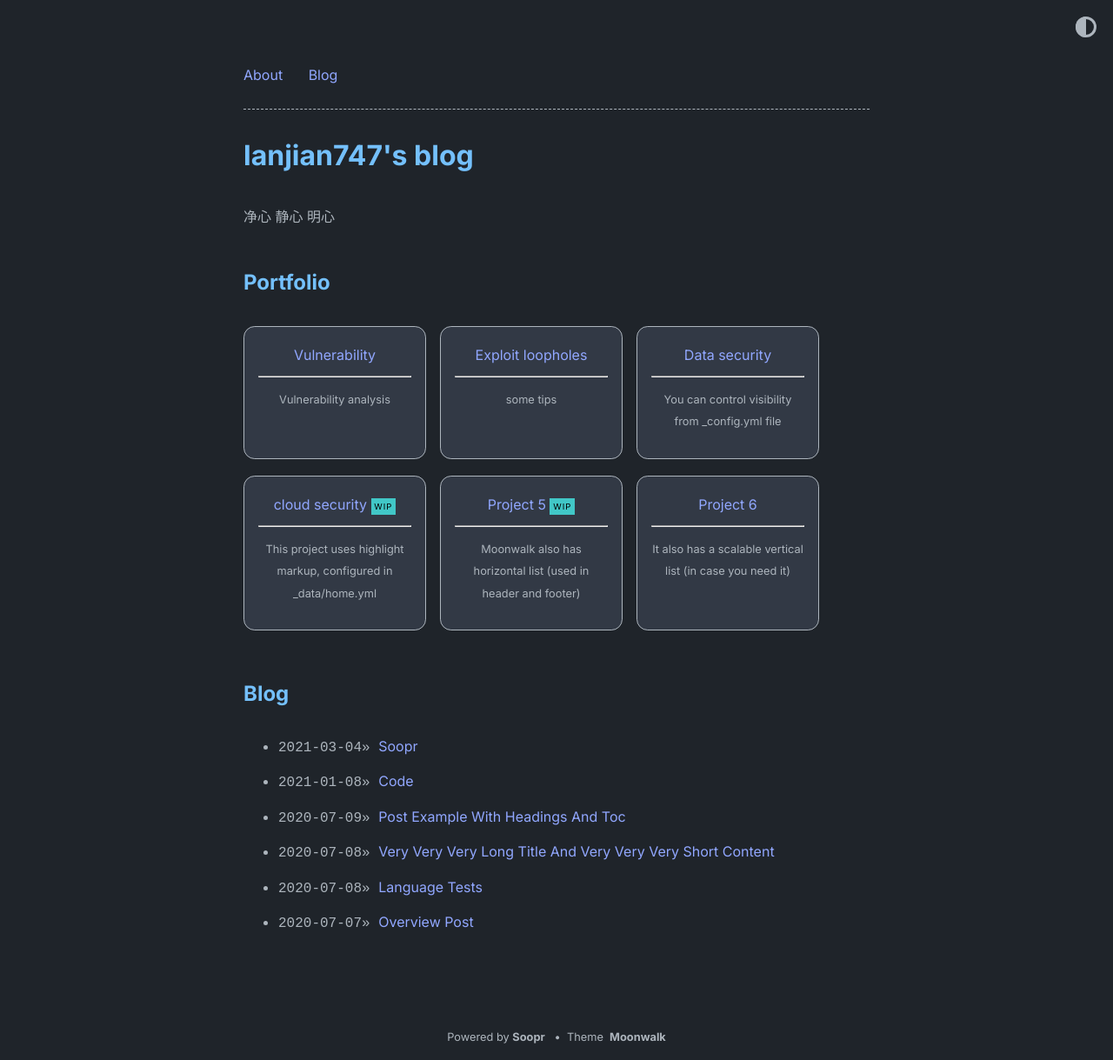
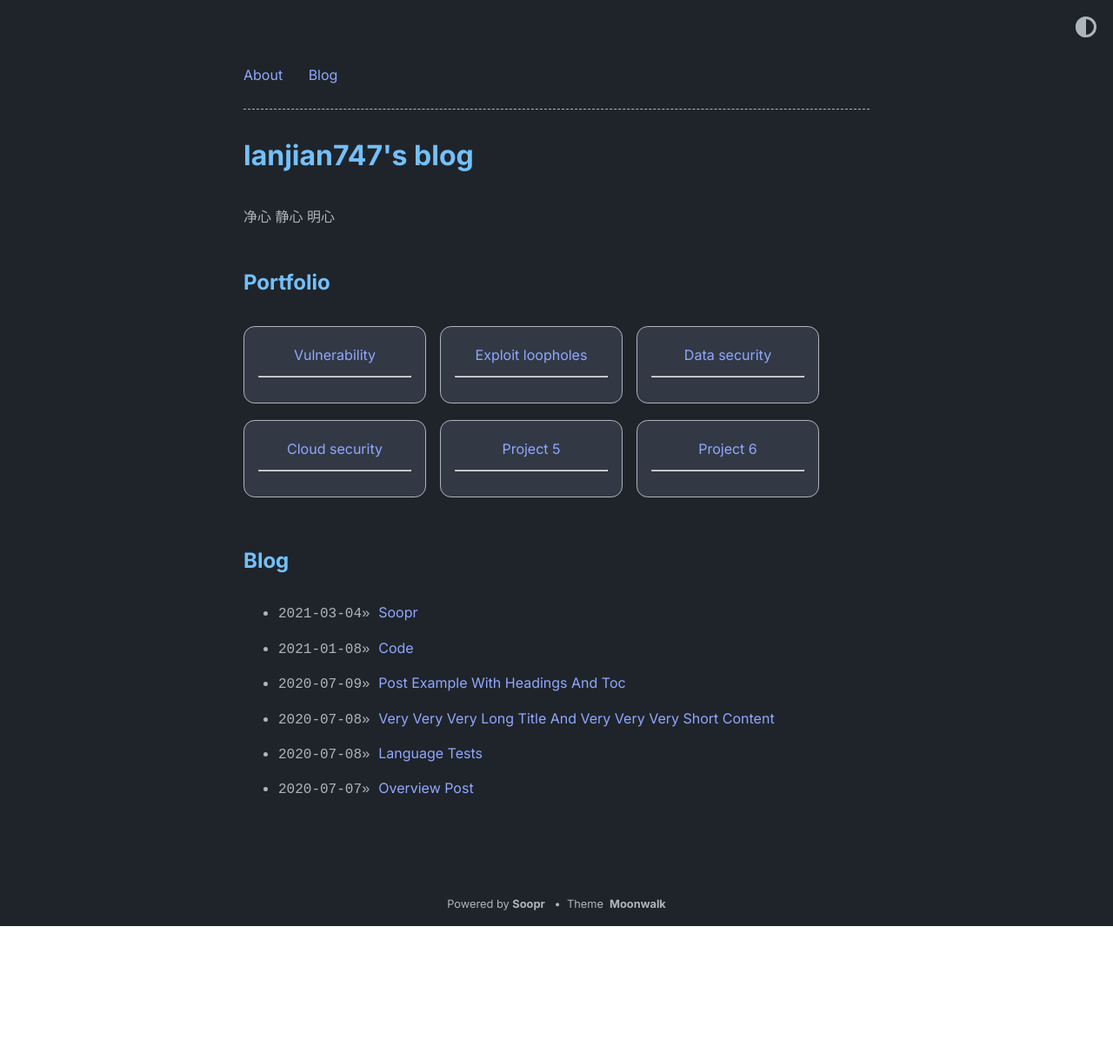
Before and after one commit to lanjian747/lanjian747.github.io, a Jekyll site: the page built from index.md, in a window 1280 px wide. Shown: the whole page at 87% size. Built offline with Jekyll 4.4.1, drawn with Linux system fonts in a browser that asks for light colours; after the commit the page ends 1065 px from its top, so only the background shows below that.

Commit message:
Update home.yml

```diff
--- a/_data/home.yml
+++ b/_data/home.yml
@@ -8,29 +8,25 @@ navbar_entries:
 project_entries:
   - title: Vulnerability
     url: overview-post
-    desc: Vulnerability analysis
+    desc:
 
   - title: Exploit loopholes
     url: overview-post
-    desc: some tips
+    desc:
 
   - title: Data security
     url: overview-post
-    desc: You can control visibility from _config.yml file
+    desc:
 
-  - title: cloud security
+  - title: Cloud security
     url: overview-post
-    desc: This project uses highlight markup, configured in _data/home.yml
-    highlight: WIP
+    desc:
 
   - title: Project 5
     url: overview-post
-    desc: Moonwalk also has horizontal list (used in header and footer)
-    highlight: WIP
 
   - title: Project 6
     url: overview-post
-    desc: It also has a scalable vertical list (in case you need it)
 
 old_project_entries:
   - title: Soopr
```
